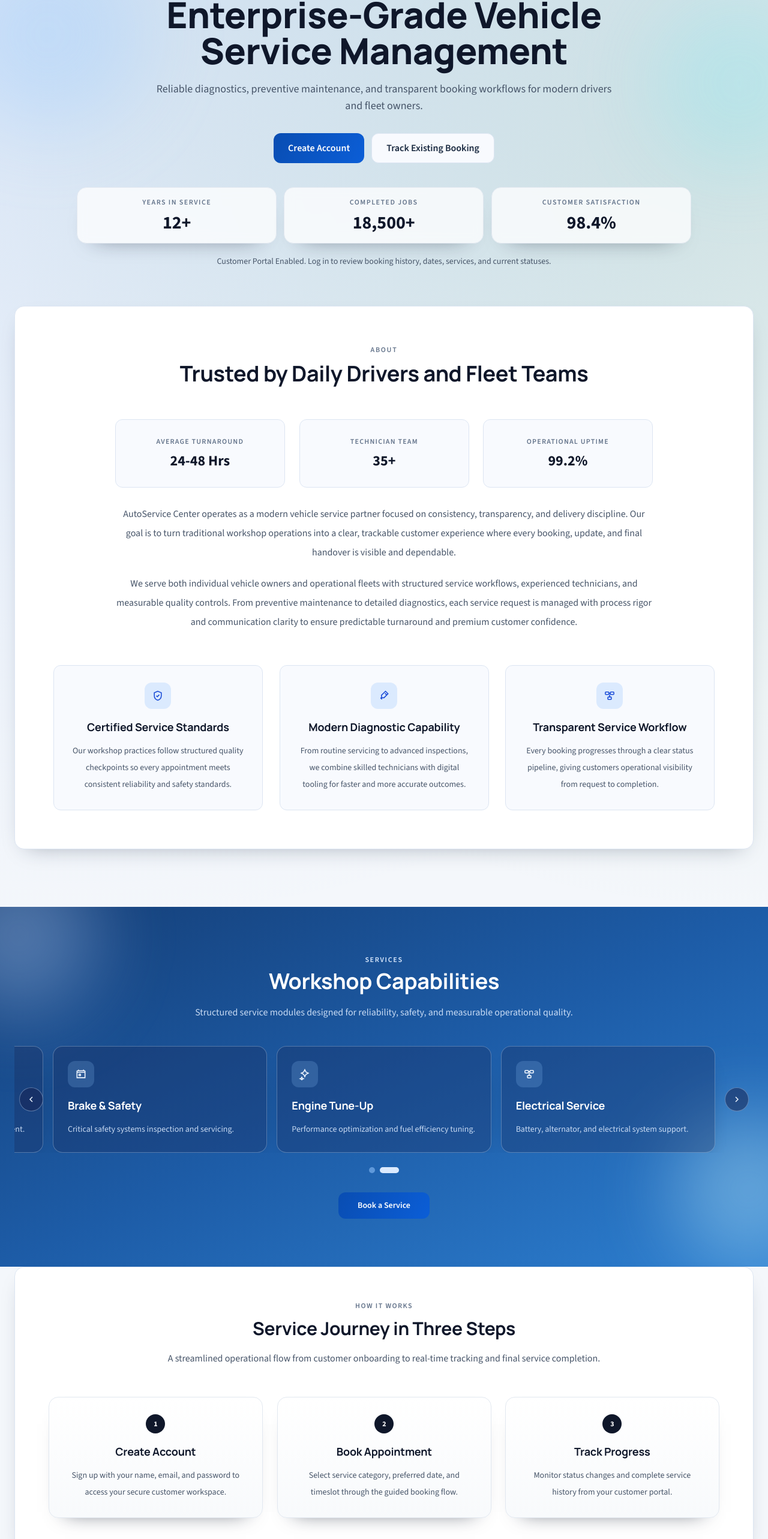
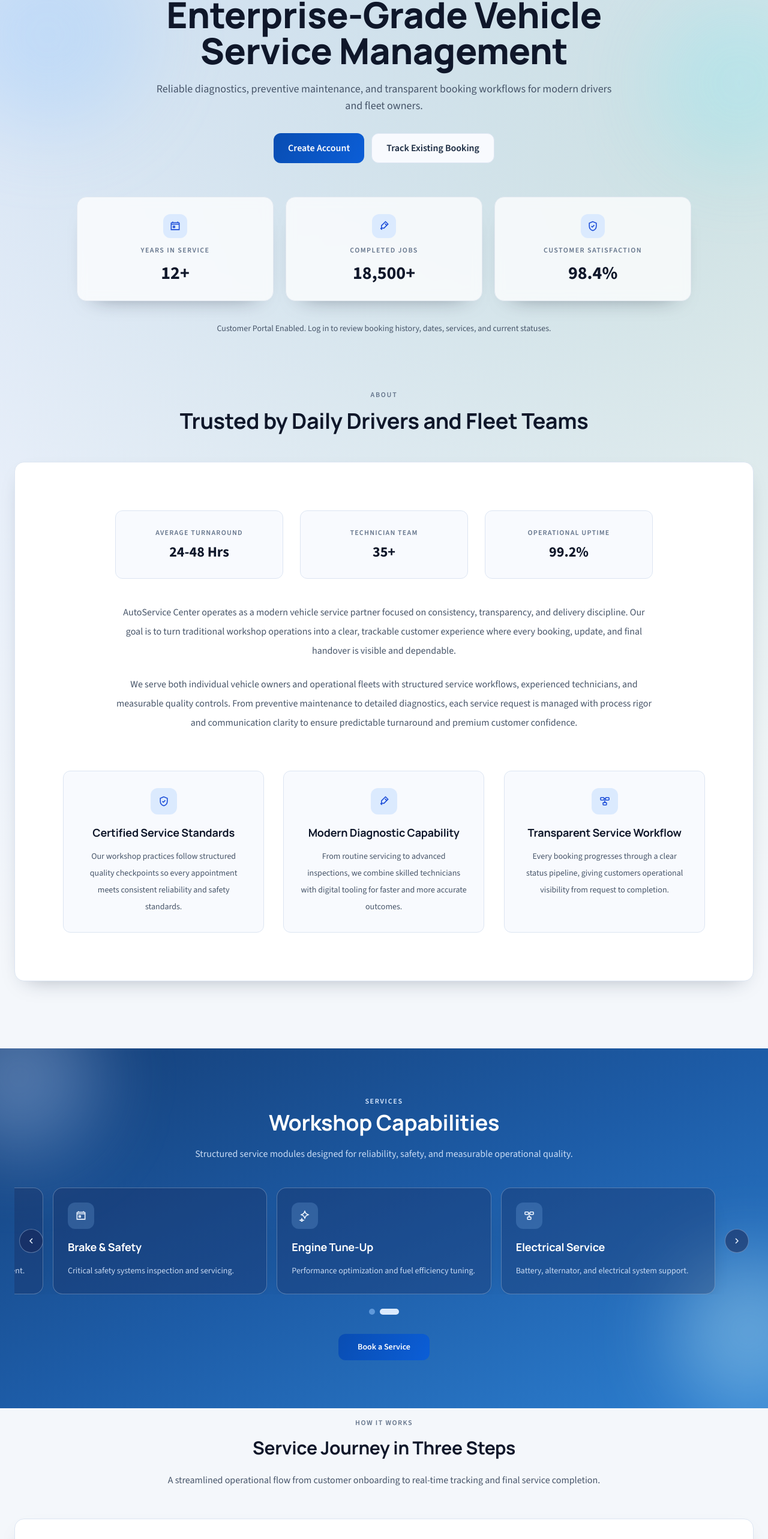
Before and after one commit to amandasenaratne/vehicle-management-system, a React (Vite) app in the folder frontend/: page / in a window 1280 px wide. Shown: the part 179-2745 px from the top of the page at 60% size. Built offline with nearby package versions, Linux system fonts and the light colour scheme; no server answers.

Commit message:
feat: enhance AnimatedMetric component with icon support and improve layout on LandingPage

```diff
--- a/frontend/src/pages/LandingPage.jsx
+++ b/frontend/src/pages/LandingPage.jsx
@@ -312,7 +312,7 @@ function useCountUp(target, duration = 1700) {
   return count;
 }
 
-function AnimatedMetric({ label, value, decimals = 0, suffix = "" }) {
+function AnimatedMetric({ label, value, decimals = 0, suffix = "", Icon }) {
   const animated = useCountUp(value);
   const rounded = Number(animated.toFixed(decimals));
   const formatted = new Intl.NumberFormat("en-US", {
@@ -323,12 +323,17 @@ function AnimatedMetric({ label, value, decimals = 0, suffix = "" }) {
   return (
     <div
       data-reveal
-      className="rounded-2xl border border-slate-200 bg-white/75 px-5 py-4 text-center shadow-[0_18px_38px_-30px_rgba(15,23,42,0.65)] backdrop-blur"
+      className="flex min-h-[132px] flex-col justify-center rounded-2xl border border-slate-200 bg-white/75 px-6 py-6 text-center shadow-[0_18px_38px_-30px_rgba(15,23,42,0.65)] backdrop-blur sm:px-7 sm:py-7"
     >
+      {Icon ? (
+        <span className="mx-auto mb-3 inline-flex h-10 w-10 items-center justify-center rounded-xl bg-blue-100 text-blue-700">
+          <Icon />
+        </span>
+      ) : null}
       <p className="text-xs font-semibold uppercase tracking-[0.12em] text-slate-500">
         {label}
       </p>
-      <p className="mt-2 text-3xl font-extrabold text-slate-900">
+      <p className="mt-3 text-3xl font-extrabold text-slate-900">
         {formatted}
         {suffix}
       </p>
@@ -463,19 +468,30 @@ export default function LandingPage() {
             </Link>
           </div>
 
-          <div className="mx-auto mt-10 grid max-w-5xl grid-cols-1 gap-3 sm:grid-cols-3">
-            <AnimatedMetric label="Years in Service" value={12} suffix="+" />
-            <AnimatedMetric label="Completed Jobs" value={18500} suffix="+" />
+          <div className="mx-auto mt-12 grid max-w-5xl grid-cols-1 gap-4 sm:grid-cols-3 sm:gap-5 lg:mt-14">
+            <AnimatedMetric
+              label="Years in Service"
+              value={12}
+              suffix="+"
+              Icon={CalendarIcon}
+            />
+            <AnimatedMetric
+              label="Completed Jobs"
+              value={18500}
+              suffix="+"
+              Icon={ToolsIcon}
+            />
             <AnimatedMetric
               label="Customer Satisfaction"
               value={98.4}
               suffix="%"
               decimals={1}
+              Icon={ShieldCheckIcon}
             />
           </div>
           <p
             data-reveal
-            className="mx-auto mt-5 max-w-2xl text-sm text-slate-600"
+            className="mx-auto mt-8 max-w-2xl text-sm leading-7 text-slate-600"
           >
             Customer Portal Enabled. Log in to review booking history, dates,
             services, and current statuses.
@@ -484,17 +500,20 @@ export default function LandingPage() {
 
         <section
           id="about"
-          className="scroll-mt-24 mx-auto w-full max-w-7xl px-4 pb-16 sm:px-6 lg:pb-24"
+          className="scroll-mt-24 mx-auto w-full max-w-7xl px-4 pb-20 pt-4 sm:px-6 lg:pb-28 lg:pt-6"
         >
-          <div className="surface-card p-8 sm:p-12 lg:p-16">
           <div data-reveal className="mx-auto max-w-4xl text-center">
             <p className="text-xs font-semibold uppercase tracking-[0.14em] text-slate-500">
               About
             </p>
-              <h3 className="mt-3 text-3xl font-bold leading-tight text-slate-900 sm:text-4xl">
+            <h3 className="mt-4 text-3xl font-bold leading-tight text-slate-900 sm:text-4xl">
               Trusted by Daily Drivers and Fleet Teams
             </h3>
-              <div className="mx-auto mt-12 grid max-w-5xl grid-cols-1 gap-4 sm:grid-cols-3 lg:mt-14 lg:gap-6">
+          </div>
+
+          <div className="surface-card mt-10 p-10 sm:mt-12 sm:p-14 lg:p-20">
+            <div className="mx-auto max-w-4xl text-center">
+              <div className="mx-auto grid max-w-5xl grid-cols-1 gap-5 sm:grid-cols-3 lg:gap-7">
                 {[
                   { label: "Average Turnaround", value: "24-48 Hrs" },
                   { label: "Technician Team", value: "35+" },
@@ -516,14 +535,14 @@ export default function LandingPage() {
                 ))}
               </div>
 
-              <p className="mt-7 text-base leading-8 text-slate-600">
+              <p className="mt-10 text-base leading-8 text-slate-600">
                 AutoService Center operates as a modern vehicle service partner
                 focused on consistency, transparency, and delivery discipline.
                 Our goal is to turn traditional workshop operations into a
                 clear, trackable customer experience where every booking,
                 update, and final handover is visible and dependable.
               </p>
-              <p className="mt-5 text-base leading-8 text-slate-600">
+              <p className="mt-6 text-base leading-8 text-slate-600">
                 We serve both individual vehicle owners and operational fleets
                 with structured service workflows, experienced technicians, and
                 measurable quality controls. From preventive maintenance to
@@ -533,7 +552,7 @@ export default function LandingPage() {
               </p>
             </div>
 
-            <div className="mt-12 grid grid-cols-1 gap-5 md:grid-cols-3 lg:mt-14 lg:gap-7">
+            <div className="mt-14 grid grid-cols-1 gap-6 md:grid-cols-3 lg:mt-16 lg:gap-8">
               {aboutFeatures.map(({ title, description, Icon }, index) => (
                 <article
                   key={title}
@@ -679,25 +698,26 @@ export default function LandingPage() {
 
         <section
           id="process"
-          className="scroll-mt-24 mx-auto w-full max-w-7xl px-4 pb-14 sm:px-6 lg:pb-20"
+          className="scroll-mt-24 mx-auto w-full max-w-7xl px-4 pb-16 pt-2 sm:px-6 lg:pb-24 lg:pt-4"
         >
-          <div
-            data-reveal
-            className="surface-card overflow-hidden p-8 sm:p-10 lg:p-14"
-          >
-            <div className="mx-auto max-w-3xl text-center">
+          <div data-reveal className="mx-auto max-w-4xl text-center">
             <p className="text-xs font-semibold uppercase tracking-[0.12em] text-slate-500">
               How It Works
             </p>
-              <h3 className="mt-3 text-3xl font-bold text-slate-900">
+            <h3 className="mt-4 text-3xl font-bold text-slate-900">
               Service Journey in Three Steps
             </h3>
-              <p className="mt-4 text-base leading-8 text-slate-600">
+            <p className="mt-5 text-base leading-8 text-slate-600">
               A streamlined operational flow from customer onboarding to
               real-time tracking and final service completion.
             </p>
           </div>
-            <div className="mt-10 grid grid-cols-1 gap-5 md:grid-cols-3 lg:mt-12 lg:gap-6">
+
+          <div
+            data-reveal
+            className="surface-card mt-10 overflow-hidden p-10 sm:mt-12 sm:p-12 lg:p-16"
+          >
+            <div className="grid grid-cols-1 gap-6 md:grid-cols-3 lg:gap-7">
               {process.map((item, index) => (
                 <article
                   key={item.title}
@@ -744,7 +764,8 @@ export default function LandingPage() {
               </div>
 
               <div className="mt-10 grid grid-cols-1 gap-4 sm:grid-cols-3 lg:mt-12 lg:gap-6">
-                {contactChannels.map(({ label, title, detail, Icon }, index) => (
+                {contactChannels.map(
+                  ({ label, title, detail, Icon }, index) => (
                     <article
                       key={label}
                       data-reveal
@@ -764,24 +785,8 @@ export default function LandingPage() {
                         {detail}
                       </p>
                     </article>
-                ))}
-              </div>
-
-              <div className="mt-8 flex flex-wrap items-center justify-between gap-4 rounded-2xl border border-white/25 bg-white/10 p-5 backdrop-blur lg:mt-10 lg:p-6">
-                <div>
-                  <p className="text-xs font-semibold uppercase tracking-[0.12em] text-blue-100">
-                    Operations Access
-                  </p>
-                  <p className="mt-2 text-base font-semibold text-white">
-                    Staff or operations team?
-                  </p>
-                </div>
-                <Link
-                  to="/admin"
-                  className="inline-flex items-center justify-center rounded-xl bg-white px-5 py-2.5 text-sm font-semibold text-slate-900 transition-colors duration-200 hover:bg-blue-50"
-                >
-                  Open Admin Access Portal
-                </Link>
+                  ),
+                )}
               </div>
             </div>
           </div>
```
Lines whose indentation alone changed are shown as unchanged.
